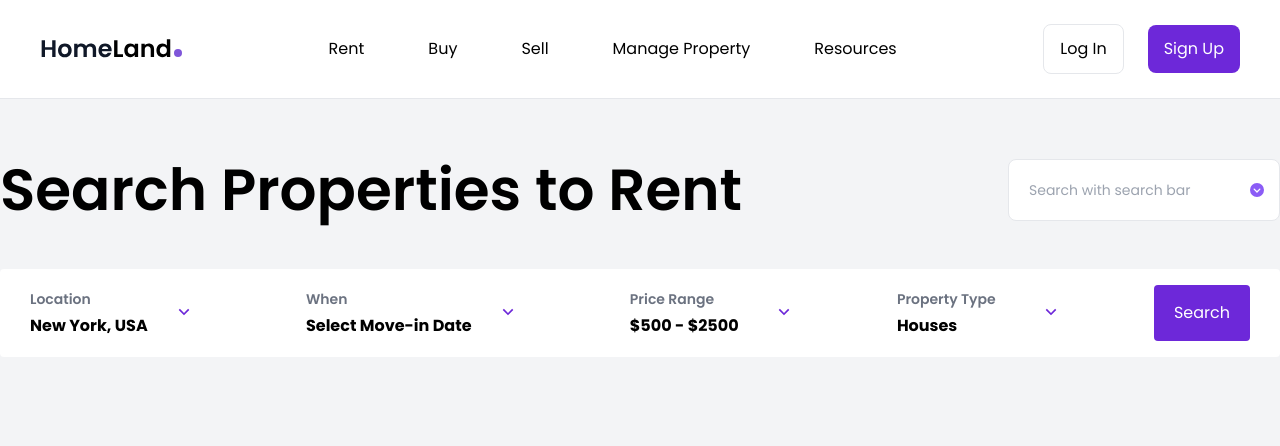
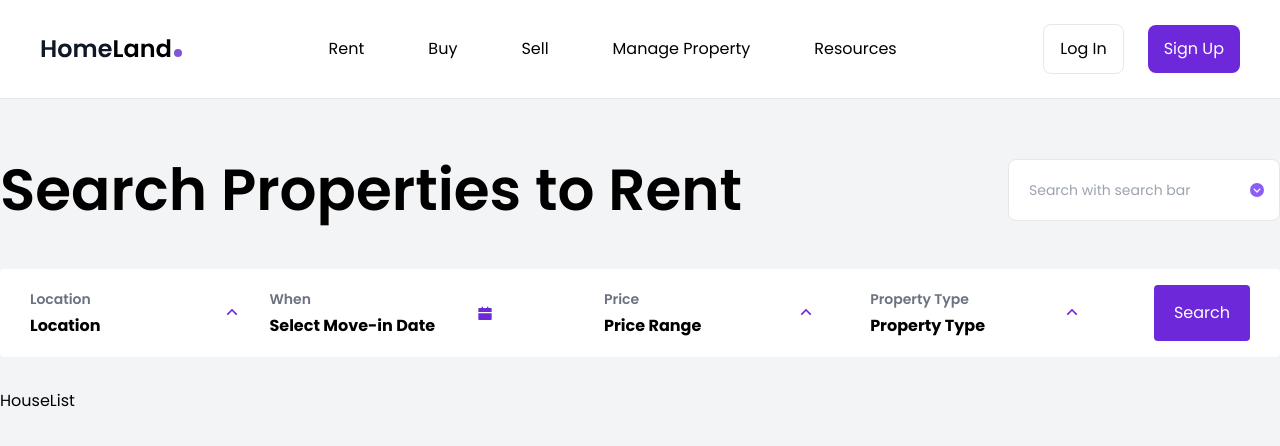
Before and after one commit to Sauravionic/Real-Estate-assignment, a React (Create React App) app: page / in a window 1280 px wide. Shown: the top 446 px of the page. Built offline with nearby package versions, Linux system fonts and the light colour scheme.

Commit message:
Configured the menu with dummy data. TimingDropDown will be implemented later. Closes #5

```diff
--- a/src/components/Filter.js
+++ b/src/components/Filter.js
@@ -8,14 +8,14 @@ import PropertyTypeDropDown from './PropertyTypeDropDown';
 import { HouseContext } from './HouseContext';
 
 const Filter = () => {
-  const { houses } = useContext(HouseContext);
+  const { handleClick } = useContext(HouseContext);
   return (
     <div className='px-[30px] px-10 py-4 max-w-[1440px] flex flex-row justify-between bg-white mx-auto rounded mt-12 items-center'>
       <LocationDropDown/>
       <TimingDropDown/>
       <PriceDropDown/>
       <PropertyTypeDropDown/>
-      <button className='bg-violet-700 hover:bg-violet-800 transition px-5 py-4 text-white rounded'>Search</button>
+      <button onClick={() => handleClick()} className='bg-violet-700 hover:bg-violet-800 transition px-5 py-4 text-white rounded'>Search</button>
     </div>
   )
 }
--- a/src/components/HouseContext.js
+++ b/src/components/HouseContext.js
@@ -16,7 +16,30 @@ const HouseContextProvider = ({ children }) => {
    const [loading, setLoading] = useState(false);
 
    //return all countries
+   useEffect(() => {
+    const allCountries = houses.map((house) => {
+        return house.country;
+    });
+    const uniqueCountries = ['(Any)', ...new Set(allCountries)];
 
+    //set the countries state
+    setCountries(uniqueCountries);
+   }, []);
+
+   //return all property type
+   useEffect(() => {
+    const allProperties = houses.map((house) => {
+        return house.type;
+    });
+    const uniqueProperties = ['(Any)', ...new Set(allProperties)];
+
+    // set the properties state
+    setProperties(uniqueProperties);
+   }, []);
+
+   const handleClick = () => {
+    console.log('clicked');
+   }
    return (
     <HouseContext.Provider value = {{
         country,
@@ -31,6 +54,7 @@ const HouseContextProvider = ({ children }) => {
         setDate,
         houses,
         loading,
+        handleClick,
       }}
       >
       {children}
--- /dev/null
+++ b/src/components/HouseList.js
@@ -0,0 +1,9 @@
+import React, { useContext } from 'react'
+
+const HouseList = () => {
+  return (
+    <div>HouseList</div>
+  )
+}
+
+export default HouseList
--- a/src/components/LocationDropDown.js
+++ b/src/components/LocationDropDown.js
@@ -20,22 +20,25 @@ const LocationDropDown = () => {
     <Menu as = 'div' className='relative'>
         <Menu.Button onClick={() => setIsOpen(!isOpen)}>
             <div>
-                <div className='text-[14px] text-left text-gray-500 font-semibold'>{country}</div>
-                <div className='text-left font-bold mt-1'>New York, USA</div>
+            <div className='text-[14px] text-left text-gray-500 font-semibold'>Location</div>
+                <div className='text-left font-bold mt-1'>{country}</div>
                 {isOpen ? (
-                    <RiArrowUpSLine className='absolute text-violet-700 text-xl left-36 bottom-4'/>
+                    <RiArrowDownSLine className='absolute text-violet-700 text-xl left-48 bottom-4'/>
                 ) : (
-                    <RiArrowDownSLine className='absolute text-violet-700 text-xl left-36 bottom-4'/>
+                    <RiArrowUpSLine className='absolute text-violet-700 text-xl left-48 bottom-4'/>
                 )}
             </div>
         </Menu.Button>
 
-        <Menu.Items>
+        <Menu.Items className='w-[220%] text-center py-8 text-[15px] space-y-6 shadow-md bg-white absolute left-[-2.5rem] z-10 list-none rounded-b-lg'>
             {countries.map((country, index) => {
                 return (
                     <Menu.Item
                      onClick={() => setCountry(country)}
-                     as='li' className= 'cursor-pointer hover:text-violet-700 transition' key={index} value={country}>
+                     as='li' className= 'cursor-pointer hover:text-violet-700 transition' key={index}>
+
+                        {country}
+
                     </Menu.Item>
                 )
             })}
--- a/src/components/PriceDropDown.js
+++ b/src/components/PriceDropDown.js
@@ -13,20 +13,49 @@ const PriceDropDown = () => {
   const {price, setPrice} = useContext(HouseContext);
   const [isOpen, setIsOpen] = useState(false);
 
+  const prices = [
+    {
+        value : '$10000 - $30000',
+    },
+    {
+        value : '$30000 - $40000',
+    },
+    {
+        value : '$100000 - $130000',
+    },
+    {
+        value : '$130000 - $160000',
+    },
+    {
+        value : '$160000 - $190000',
+    },
+    {
+        value : '$190000 - $220000',
+    }
+  ];
 
   return (
     <Menu as = 'div' className='relative'>
         <Menu.Button onClick={() => setIsOpen(!isOpen)}>
             <div>
-                <div className='text-[14px] text-left text-gray-500 font-semibold'>{price}</div>
-                <div className='text-left font-bold mt-1'>$500 - $2500</div>
+                <div className='text-[14px] text-left text-gray-500 font-semibold'>Price</div>
+                <div className='text-left font-bold mt-1'>{price}</div>
                 {isOpen ? (
-                    <RiArrowUpSLine className='absolute text-violet-700 text-xl left-36 bottom-4'/>
+                    <RiArrowDownSLine className='absolute text-violet-700 text-xl left-48 bottom-4'/>
                 ) : (
-                    <RiArrowDownSLine className='absolute text-violet-700 text-xl left-36 bottom-4'/>
+                    <RiArrowUpSLine className='absolute text-violet-700 text-xl left-48 bottom-4'/>
                 )}
             </div>
         </Menu.Button>
+        <Menu.Items className='w-[220%] text-center py-8 text-[15px] space-y-6 shadow-md bg-white absolute left-[-2.5rem] z-10 list-none rounded-b-lg'>
+          {prices.map((price, index) => {
+             return (
+                <Menu.Item onClick={() => setPrice(price.value)} as = 'li' key={index} className= 'cursor-pointer hover:text-violet-700 transition'>
+                    {price.value}
+                </Menu.Item>
+             )
+          })}
+        </Menu.Items>
     </Menu>
   )
 }
--- a/src/components/PropertyTypeDropDown.js
+++ b/src/components/PropertyTypeDropDown.js
@@ -11,6 +11,7 @@ import { HouseContext } from './HouseContext';
 
 const PropertyTypeDropDown = () => {
   const {property, setProperty, properties} = useContext(HouseContext);
+  console.log(properties);
   const [isOpen, setIsOpen] = useState(false);
 
 
@@ -18,15 +19,24 @@ const PropertyTypeDropDown = () => {
     <Menu as = 'div' className='relative'>
         <Menu.Button onClick={() => setIsOpen(!isOpen)}>
             <div>
-                <div className='text-[14px] text-left text-gray-500 font-semibold'>{property}</div>
-                <div className='text-left font-bold mt-1'>Houses</div>
+                <div className='text-[14px] text-left text-gray-500 font-semibold'>Property Type</div>
+                <div className='text-left font-bold mt-1'>{property}</div>
                 {isOpen ? (
-                    <RiArrowUpSLine className='absolute text-violet-700 text-xl left-36 bottom-4'/>
+                    <RiArrowDownSLine className='absolute text-violet-700 text-xl left-48 bottom-4'/>
                 ) : (
-                    <RiArrowDownSLine className='absolute text-violet-700 text-xl left-36 bottom-4'/>
+                    <RiArrowUpSLine className='absolute text-violet-700 text-xl left-48 bottom-4'/>
                 )}
             </div>
         </Menu.Button>
+        <Menu.Items className='w-[220%] text-center py-8 text-[15px] space-y-6 shadow-md bg-white absolute left-[-2.5rem] z-10 list-none rounded-b-lg'>
+          {properties.map((property, index) => {
+             return (
+                <Menu.Item onClick={() => setProperty(property)} as = 'li' key={index} className= 'cursor-pointer hover:text-violet-700 transition'>
+                    {property}
+                </Menu.Item>
+             )
+          })}
+        </Menu.Items>
     </Menu>
   )
 }
--- a/src/components/TimingDropDown.js
+++ b/src/components/TimingDropDown.js
@@ -1,7 +1,7 @@
 import React, { useState, useEffect, useContext } from 'react'
 
 // import icons
-import { RiMapPinLine, RiArrowDownSLine, RiArrowUpSLine } from 'react-icons/ri';
+import { RiCalendarFill, RiArrowDownSLine, RiArrowUpSLine } from 'react-icons/ri';
 
 //import headless ui
 import { Menu } from '@headlessui/react';
@@ -19,9 +19,9 @@ const TimingDropDown = () => {
                 <div className='text-[14px] text-left text-gray-500 font-semibold'>{date}</div>
                 <div className='text-left font-bold mt-1'>Select Move-in Date</div>
                 {isOpen ? (
-                    <RiArrowUpSLine className='absolute text-violet-700 text-xl left-[12rem] bottom-4'/>
+                    <RiCalendarFill className='absolute text-violet-700 text-md left-52 bottom-4'/>
                 ) : (
-                    <RiArrowDownSLine className='absolute text-violet-700 text-xl left-[12rem] bottom-4'/>
+                    <RiCalendarFill className='absolute text-violet-700 text-md left-52 bottom-4'/>
                 )}
             </div>
         </Menu.Button>
--- a/src/pages/Home.js
+++ b/src/pages/Home.js
@@ -2,11 +2,13 @@ import React from 'react'
 
 //import components
 import Banner from '../components/Banner.js';
+import HouseList from '../components/HouseList.js';
 
 const Home = () => {
   return (
     <div className='min-h-[1800px]'>
       <Banner />
+      <HouseList/>
     </div>
   )
 }
```
